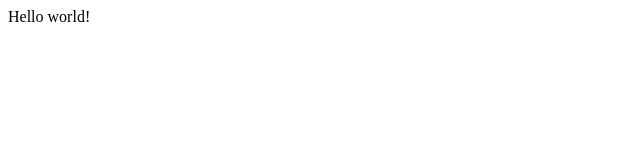
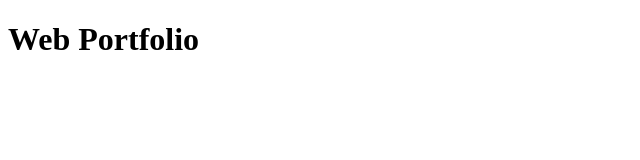
Before and after one commit to jslusar/webapps, a plain HTML site: page index.html in a window 1280 px wide. Shown: the whole page, without its empty margins (0-640 px from the left). Drawn offline with Linux system fonts and the light colour scheme.

Commit message:
header added

```diff
--- a/index.html
+++ b/index.html
@@ -2,7 +2,9 @@
 <html>
     <head>
         <meta charset="utf-8">
-        <title>HTML is Cool!</title>
+        <title>Jenna's Web Portfolio</title>
     </head>
-    <body>Hello world!</body>
+    <body>
+        <h1>Web Portfolio</h1>
+    </body>
 </html>
```
